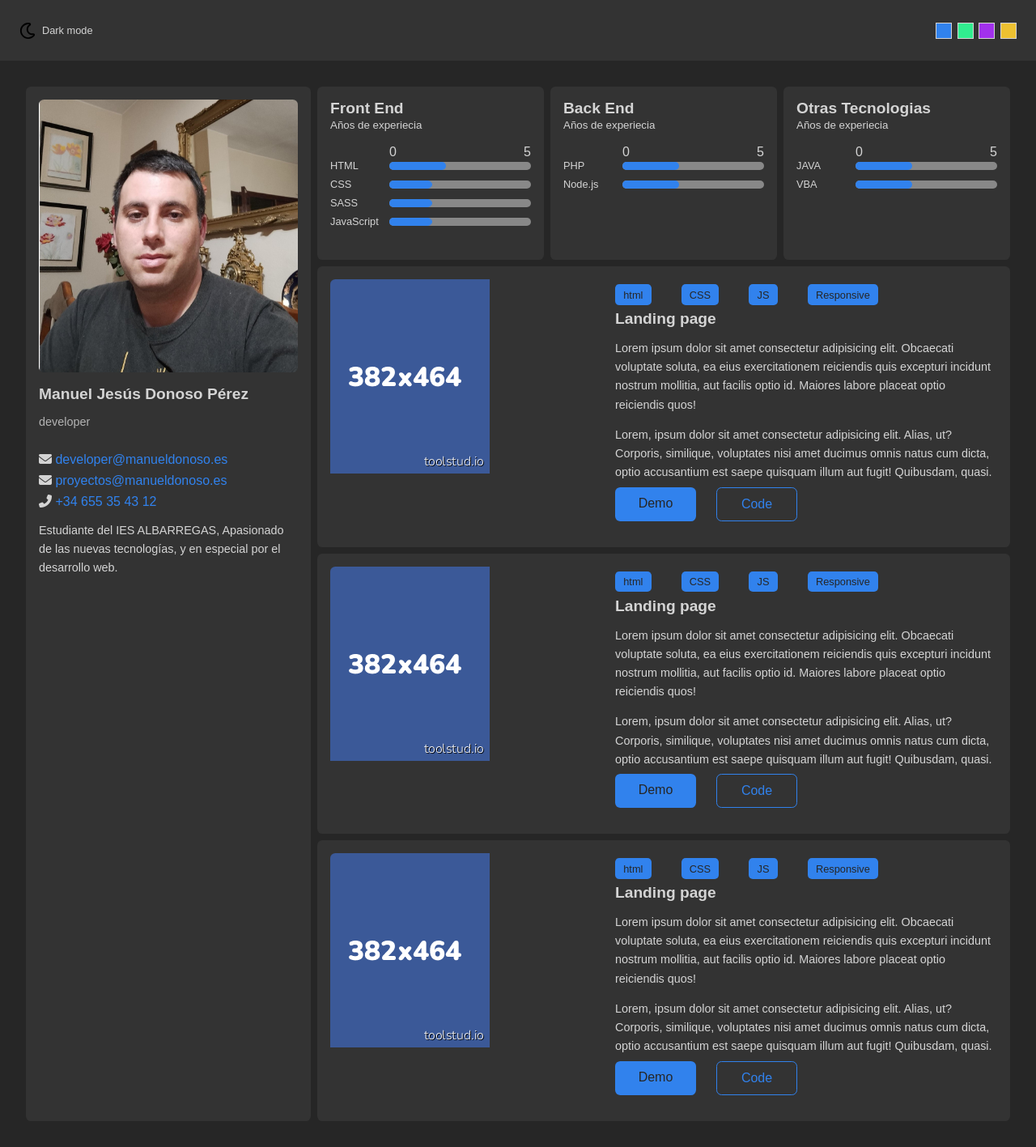
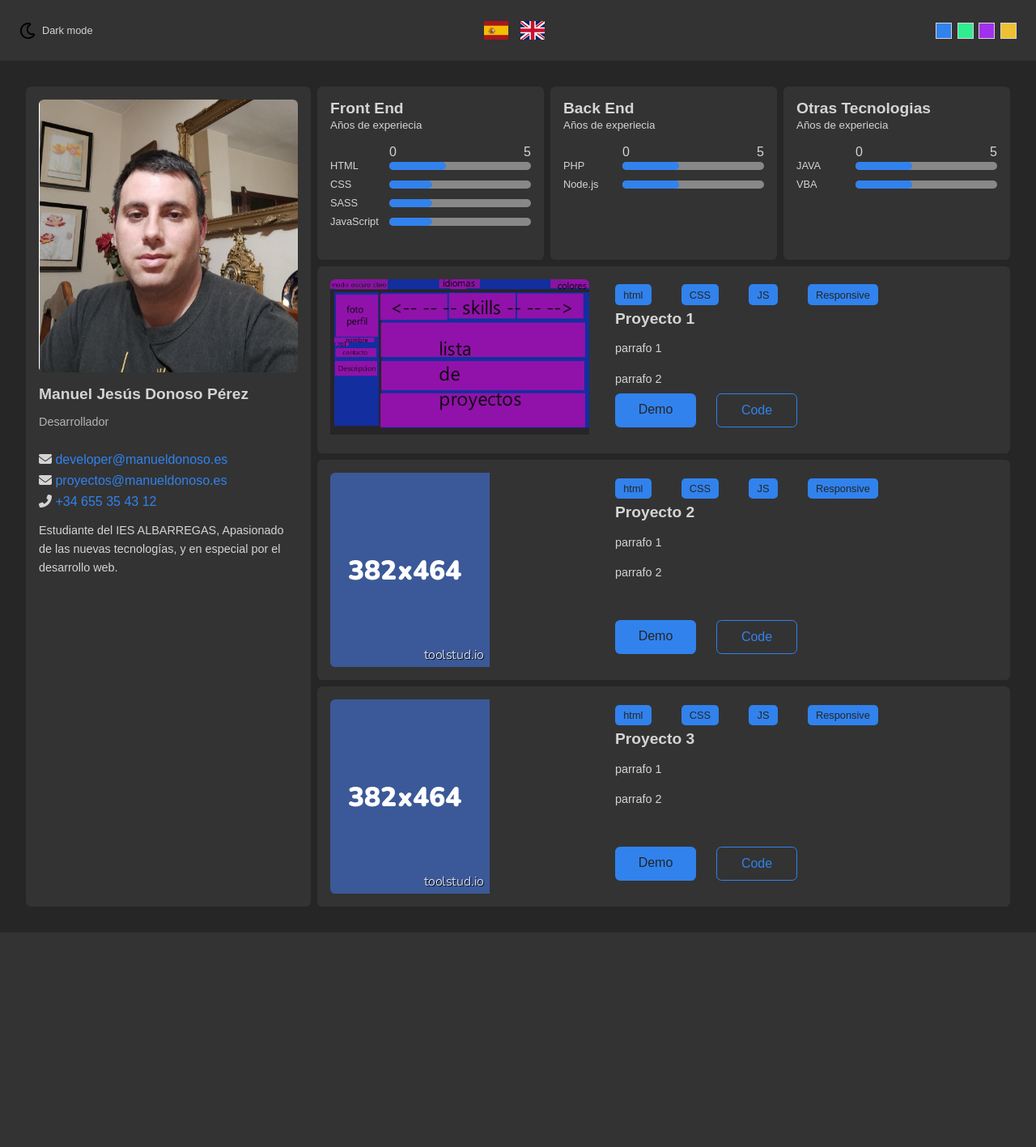
Before and after one commit to ManuelJDonoso/portfolio, a PHP site: page / in a window 1280 px wide. Shown: the whole page at 81% size. After the commit the page ends 1152 px from the top, so only its background shows below. Run offline with PHP 8.4, Linux system fonts and the light colour scheme.

Commit message:
Added multi language function

```diff
--- a/css/styles.css
+++ b/css/styles.css
@@ -57,6 +57,21 @@ body.dark {
   font-size: 0.8rem;
 }
 
+.flags {
+  width: 75px;
+  display: flex;
+  align-items: center;
+  justify-content: space-between;
+}
+
+.flags__item {
+  width: 30px;
+}
+
+.flags__img {
+  display: block;
+  cursor: pointer;
+}
 .colors {
   display: flex;
   justify-content: space-between;
--- a/index.html
+++ b/index.html
@@ -4,7 +4,7 @@
     <meta charset="UTF-8" />
     <meta http-equiv="X-UA-Compatible" content="IE=edge" />
     <meta name="viewport" content="width=device-width, initial-scale=1.0" />
-    <title>template</title>
+    <title>portfolio</title>
     <link
       rel="stylesheet"
       href="https://cdnjs.cloudflare.com/ajax/libs/font-awesome/6.2.0/css/all.min.css"
@@ -30,6 +30,17 @@
           <p id="toggle-text" class="toggle-theme__text">Dark mode</p>
         </div>
       </div>
+      <!-- Selector multi-idiomas -->
+      <div id="flags" class="flags">
+        <div class="flags__item">
+          <img src="assets/icons/es.svg" data-language="es" alt="" />
+        </div>
+        <div class="flags__item">
+          <img src="assets/icons/gb.svg" data-language="en" alt="" />
+        </div>
+      </div>
+
+      <!-- selector de color -->
       <div id="toggle-colors" class="colors">
         <div
           data-color="hsl(214, 84%, 56%)"
@@ -63,7 +74,14 @@
           <!-- cabecera de la targeta -->
           <div class="card__header">
             <h2 class="card__title">Manuel Jesús Donoso Pérez</h2>
-            <p class="card__subtitle">developer</p>
+            <p
+              class="card__subtitle"
+              data-section="profile"
+              data-value="rol"
+              =""
+            >
+              developer
+            </p>
           </div>
           <!-- cuerpo de la targeta -->
           <div class="card__body">
@@ -90,7 +108,11 @@
               <a href="tel:655354312">+34 655 35 43 12</a>
             </div>
             <!-- descripcion -->
-            <p class="card__text">
+            <p
+              class="card__text"
+              data-section="profile"
+              data-value="description"
+            >
               Estudiante del IES ALBARREGAS, Apasionado de las nuevas
               tecnologías, y en especial por el desarrollo web.
             </p>
@@ -175,7 +197,7 @@
         <article class="card card--project">
           <div class="card__image-container">
             <img
-              src="assets/images/project.jpg"
+              src="assets/images/project_portfolio.jpg"
               alt="Landing page"
               class="card__image"
             />
@@ -187,22 +209,38 @@
               <span class="project__tag">JS</span>
               <span class="project__tag">Responsive</span>
             </div>
-            <h2 class="card__title">Landing page</h2>
-            <p class="card__text">
+            <h2
+              class="card__title"
+              data-section="Project"
+              data-value="first-project-title"
+            >
+              Landing page
+            </h2>
+            <p
+              class="card__text"
+              data-section="Project"
+              data-value="first-paragraph-description-p1"
+            >
               Lorem ipsum dolor sit amet consectetur adipisicing elit. Obcaecati
               voluptate soluta, ea eius exercitationem reiciendis quis excepturi
               incidunt nostrum mollitia, aut facilis optio id. Maiores labore
               placeat optio reiciendis quos!
             </p>
-            <p class="card__text">
+            <p
+              class="card__text"
+              data-section="Project"
+              data-value="second-paragraph-description-p1"
+            >
               Lorem, ipsum dolor sit amet consectetur adipisicing elit. Alias,
               ut? Corporis, similique, voluptates nisi amet ducimus omnis natus
               cum dicta, optio accusantium est saepe quisquam illum aut fugit!
               Quibusdam, quasi.
             </p>
             <div class="buttons">
-              <a href="#" class="button button--primary">Demo</a>
-              <a href="#" class="button button--ghost">Code</a>
+              <a href="#" class="button button--primary" target="_blank"
+                >Demo</a
+              >
+              <a href="#" class="button button--ghost" target="_blank">Code</a>
             </div>
           </div>
         </article>
@@ -222,22 +260,38 @@
               <span class="project__tag">JS</span>
               <span class="project__tag">Responsive</span>
             </div>
-            <h2 class="card__title">Landing page</h2>
-            <p class="card__text">
+            <h2
+              class="card__title"
+              data-section="Project"
+              data-value="second-project-title"
+            >
+              Landing page
+            </h2>
+            <p
+              class="card__text"
+              data-section="Project"
+              data-value="first-paragraph-description-p2"
+            >
               Lorem ipsum dolor sit amet consectetur adipisicing elit. Obcaecati
               voluptate soluta, ea eius exercitationem reiciendis quis excepturi
               incidunt nostrum mollitia, aut facilis optio id. Maiores labore
               placeat optio reiciendis quos!
             </p>
-            <p class="card__text">
+            <p
+              class="card__text"
+              data-section="Project"
+              data-value="second-paragraph-description-p2"
+            >
               Lorem, ipsum dolor sit amet consectetur adipisicing elit. Alias,
               ut? Corporis, similique, voluptates nisi amet ducimus omnis natus
               cum dicta, optio accusantium est saepe quisquam illum aut fugit!
               Quibusdam, quasi.
             </p>
             <div class="buttons">
-              <a href="#" class="button button--primary">Demo</a>
-              <a href="#" class="button button--ghost">Code</a>
+              <a href="#" class="button button--primary" target="_blank"
+                >Demo</a
+              >
+              <a href="#" class="button button--ghost" target="_blank">Code</a>
             </div>
           </div>
         </article>
@@ -257,22 +311,38 @@
               <span class="project__tag">JS</span>
               <span class="project__tag">Responsive</span>
             </div>
-            <h2 class="card__title">Landing page</h2>
-            <p class="card__text">
+            <h2
+              class="card__title"
+              data-section="Project"
+              data-value="third-project-title"
+            >
+              Landing page
+            </h2>
+            <p
+              class="card__text"
+              data-section="Project"
+              data-value="first-paragraph-description-p3"
+            >
               Lorem ipsum dolor sit amet consectetur adipisicing elit. Obcaecati
               voluptate soluta, ea eius exercitationem reiciendis quis excepturi
               incidunt nostrum mollitia, aut facilis optio id. Maiores labore
               placeat optio reiciendis quos!
             </p>
-            <p class="card__text">
+            <p
+              class="card__text"
+              data-section="Project"
+              data-value="second-paragraph-description-p3"
+            >
               Lorem, ipsum dolor sit amet consectetur adipisicing elit. Alias,
               ut? Corporis, similique, voluptates nisi amet ducimus omnis natus
               cum dicta, optio accusantium est saepe quisquam illum aut fugit!
               Quibusdam, quasi.
             </p>
             <div class="buttons">
-              <a href="#" class="button button--primary">Demo</a>
-              <a href="#" class="button button--ghost">Code</a>
+              <a href="#" class="button button--primary" target="_blank"
+                >Demo</a
+              >
+              <a href="#" class="button button--ghost" target="_blank">Code</a>
             </div>
           </div>
         </article>
--- a/js/scripts.js
+++ b/js/scripts.js
@@ -5,6 +5,7 @@ const toggleText = document.getElementById("toggle-text");
 const toggleColors = document.getElementById("toggle-colors");
 
 const rootStyles = document.documentElement.style;
+
 toggleTheme.addEventListener("click", () => {
   document.body.classList.toggle("dark");
   if (toggleIcon.src.includes("moon.svg")) {
@@ -16,7 +17,29 @@ toggleTheme.addEventListener("click", () => {
   }
 });
 
+const flagsElement = document.getElementById("flags");
+
+const textsToChange = document.querySelectorAll("[data-section]");
+
+const changeLanguage = async (language) => {
+  const requestJson = await fetch(`./languages/${language}.json`);
+  const texts = await requestJson.json();
+
+  for (const textToChange of textsToChange) {
+    const section = textToChange.dataset.section;
+    const value = textToChange.dataset.value;
+
+    textToChange.innerHTML = texts[section][value];
+  }
+};
+
+flagsElement.addEventListener("click", (e) => {
+  changeLanguage(e.target.dataset.language);
+});
+
 toggleColors.addEventListener("click", (e) => {
   console.log(e.target.dataset);
   rootStyles.setProperty("--primary-color", e.target.dataset.color);
 });
+
+changeLanguage("es");
--- /dev/null
+++ b/languages/es.json
@@ -0,0 +1,17 @@
+{
+  "profile": {
+    "rol": "Desarrollador",
+    "description": "Estudiante del IES ALBARREGAS, Apasionado de las nuevas tecnologías, y en especial por el desarrollo web."
+  },
+  "Project": {
+    "first-project-title": "Proyecto 1",
+    "first-paragraph-description-p1": "parrafo 1",
+    "second-paragraph-description-p1": "parrafo 2",
+    "second-project-title": "Proyecto 2",
+    "first-paragraph-description-p2": "parrafo 1",
+    "second-paragraph-description-p2": "parrafo 2",
+    "third-project-title": "Proyecto 3",
+    "first-paragraph-description-p3": "parrafo 1",
+    "second-paragraph-description-p3": "parrafo 2"
+  }
+}
```
Also changed, not shown: languages/en.json (added, +17 -0 lines), assets/icons/es.svg (added), assets/icons/gb.svg (added), assets/images/project_portfolio.jpg (added).
